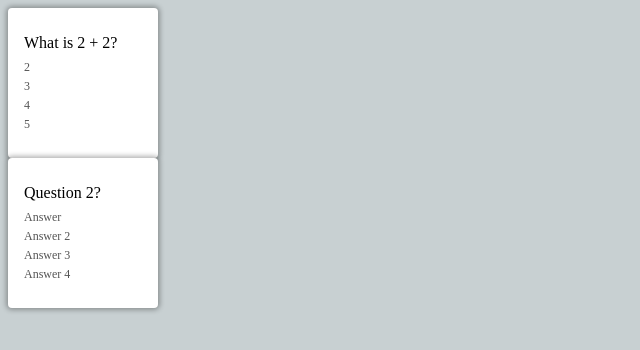
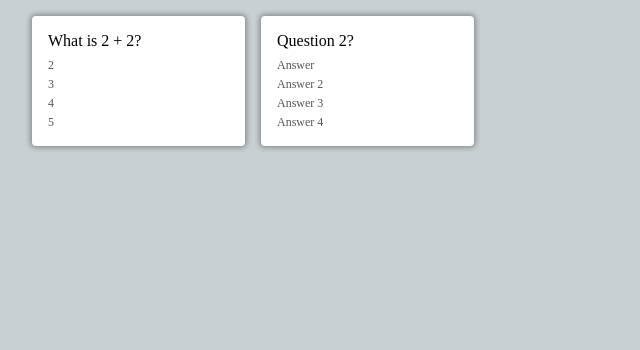
Before and after one commit to sandrodarnuzer/flashcard-app, a React (Create React App) app: page / in a window 1280 px wide. Shown: the top 350 px of the page, without its empty margins (0-640 px from the left). Built offline with nearby package versions, Linux system fonts and the light colour scheme; no server answers.

Commit message:
add api & make nice cards

```diff
--- a/package.json
+++ b/package.json
@@ -6,6 +6,7 @@
     "@testing-library/jest-dom": "^5.16.4",
     "@testing-library/react": "^12.1.4",
     "@testing-library/user-event": "^13.5.0",
+    "axios": "^0.26.1",
     "react": "^18.0.0",
     "react-dom": "^18.0.0",
     "react-scripts": "5.0.0",
--- a/src/App.css
+++ b/src/App.css
@@ -1,5 +1,18 @@
 body {
   background-color: #C8D0D2;
+  margin: 0;
+}
+
+.container {
+  max-width: 900px;
+  margin: 1rem 2rem;
+}
+
+.card-grid {
+  display: grid;
+  align-items: center;
+  grid-template-columns: repeat(auto-fill, minmax(200px, 1fr));
+  gap: 1rem;
 }
 
 .card {
@@ -11,8 +24,6 @@ body {
   box-shadow: 0 0 5px 2px rgba(0, 0, 0, .3);
   background-color: white;
   transform-style: preserve-3d;
-  height: 150px;
-  width: 150px;
   transition: 150ms;
   cursor: pointer;
   transform:
--- a/src/App.jsx
+++ b/src/App.jsx
@@ -1,14 +1,44 @@
-import React from "react";
+import React, { useEffect } from "react";
 import { useState } from "react";
 import FlashcardList from "./FlashcardList";
 import './App.css';
+import axios from "axios";
 
 export default function App() {
 
   const [flashcards, setFlashcards] = useState(SAMPLE_FLASHCARDS)
 
+
+  useEffect(() => {
+    axios
+      .get('https://opentdb.com/api.php?amount=10')
+      .then(res => {
+        setFlashcards(res.data.results.map((questionItem, index) => {
+          const answer = decodeString(questionItem.correct_answer)
+          const options = [
+            ...questionItem.incorrect_answers.map(a => decodeString(a)),
+            answer
+          ]
+          return {
+            id: `${index}-${Date.now()}`,
+            question: decodeString(questionItem.question),
+            answer,
+            options: options.sort(() => Math.random() - 0.5)
+          }
+        }))
+      })
+  }, [])
+
+  function decodeString(str) {
+    const textArea = document.createElement('textarea')
+    textArea.innerHTML = str
+    return textArea.value
+  }
+
   return (
-    <FlashcardList flashcards={flashcards}/>
+    <div className="container">
+      <FlashcardList flashcards={flashcards}/>
+    </div>
   )
 }
 
--- a/src/Flashcard.jsx
+++ b/src/Flashcard.jsx
@@ -1,15 +1,33 @@
 import React from 'react'
+import { useEffect } from 'react'
+import { useRef } from 'react'
 import { useState } from 'react'
 
 export default function Flashcard({ flashcard }) {
   const [flip, setFlip] = useState(false)
+  const [height, setHeight] = useState('initial')
 
+  const frontEl = useRef()
+  const backEl = useRef()
+
+  function setMaxHeight() {
+    const frontHeight = frontEl.current.getBoundingClientRect().height
+    const backHeight = backEl.current.getBoundingClientRect().height
+    setHeight(Math.max(frontHeight, backHeight, 100))
+  }
+
+  useEffect(setMaxHeight, [flashcard.question, flashcard.answer, flashcard.options])
+  useEffect(() => {
+    window.addEventListener('resize', setMaxHeight)
+    return () => window.removeEventListener('resize', setMaxHeight)
+  }, [])
   return (
     <div
       className={`card ${flip ? 'flip' : ''}`}
+      style={{ height }}
       onClick={() => setFlip(!flip)}
     >
-      <div className="front">
+      <div className="front" ref={frontEl}>
         {flashcard.question}
         <div className="flashcard-options">
           {flashcard.options.map(option => {
@@ -17,7 +35,7 @@ export default function Flashcard({ flashcard }) {
           })}
         </div>
       </div>
-      <div className="back">
+      <div className="back" ref={backEl}>
         {flashcard.answer}
       </div>
     </div>
```
Also changed, not shown: 1 other file (tests, documents, lock files or other folders).
